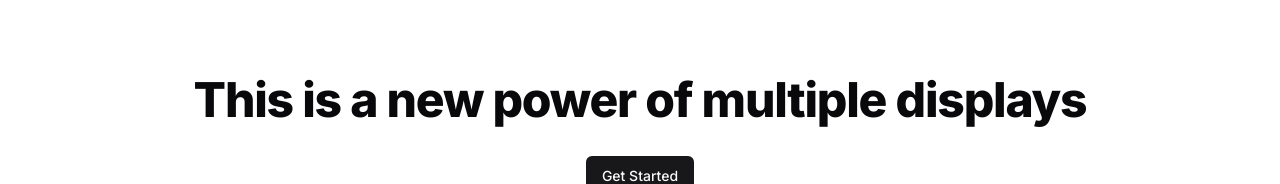
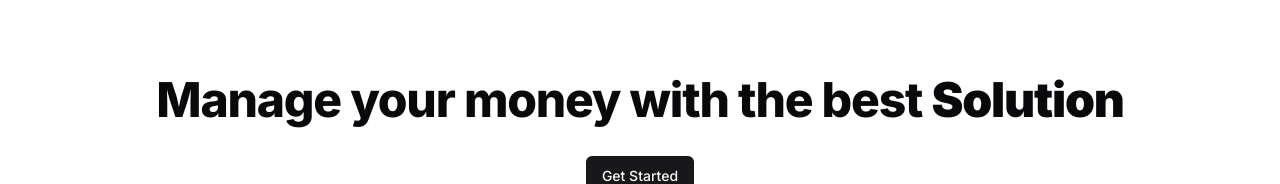
Before and after one commit to najmulhc/spendser-frontend, a Next.js app: page / in a window 1280 px wide. Shown: the part 324-508 px from the top of the page. Built offline with nearby package versions, Linux system fonts and the light colour scheme; no server answers.

Commit message:
Home page tiltle changed

```diff
--- a/src/app/page.tsx
+++ b/src/app/page.tsx
@@ -10,7 +10,7 @@ export default function Home() {
       <Header />
       <main className="min-w-screen min-h-screen flex flex-col items-center justify-center gap-8">
         <h1 className="croll-m-20 text-4xl font-extrabold tracking-tight lg:text-5xl ">
-       This is a new power of multiple displays
+      Manage your money with the best <b>Solution</b>
         </h1>
         <Button>
           <Link href="/register">
```
